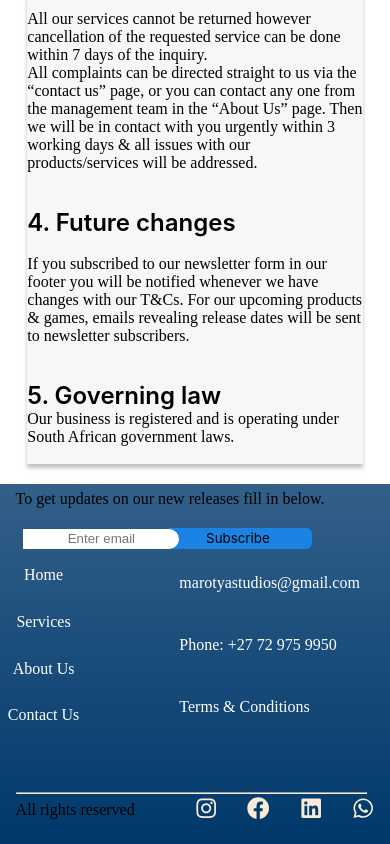
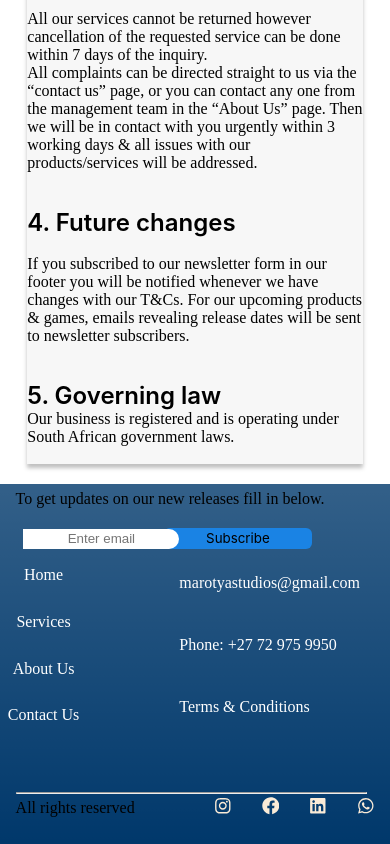
Before and after one commit to andilemarotya/marotya-studios, a React (Create React App) app in the folder frontend/: page /terms in a window 390 px wide. Shown: the part 1009-1853 px from the top of the page. Built offline with nearby package versions, Linux system fonts and the light colour scheme.

Commit message:
footer responsive

```diff
--- a/frontend/src/components/Footer.css
+++ b/frontend/src/components/Footer.css
@@ -158,7 +158,7 @@ input {
 }
 
 .icons {
-    font-size: 140%;
+    font-size: 1.1rem;
     color: antiquewhite;
     cursor: pointer;
 }
```
